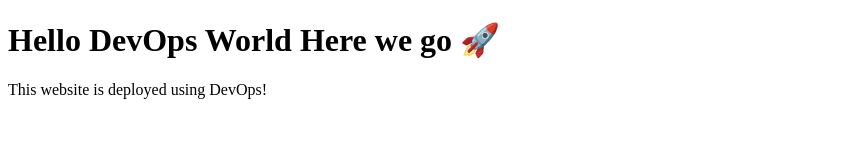
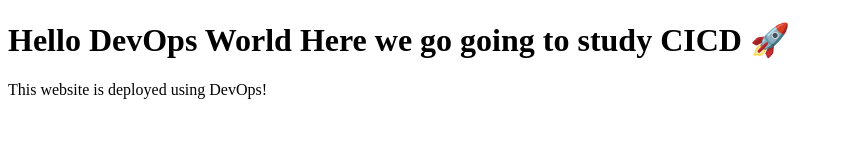
Before and after one commit to adarshpkgitlab/original, a plain HTML site: page index.html in a window 1280 px wide. Shown: the whole page, without its empty margins (0-843 px from the left). Drawn offline with Linux system fonts and the light colour scheme.

Commit message:
Update index.html

```diff
--- a/index.html
+++ b/index.html
@@ -4,7 +4,7 @@
 		  <title>My First DevOps Project</title>
 	</head>
 	<body>
-		  <h1>Hello DevOps World Here we go 🚀</h1>
+		  <h1>Hello DevOps World Here we go going to study CICD 🚀</h1>
 		    <p>This website is deployed using DevOps!</p>
 	</body>
 </html>
```
